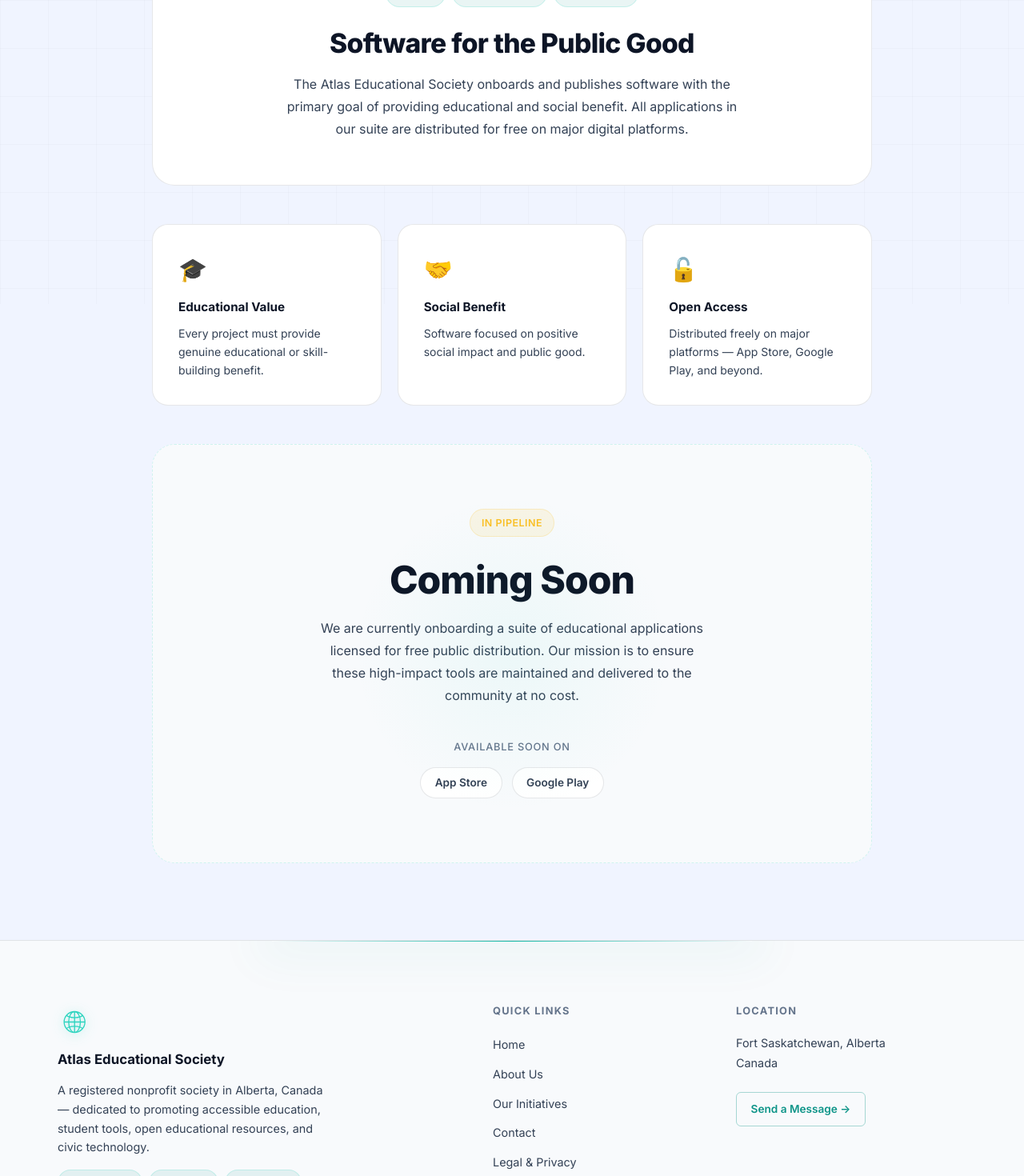
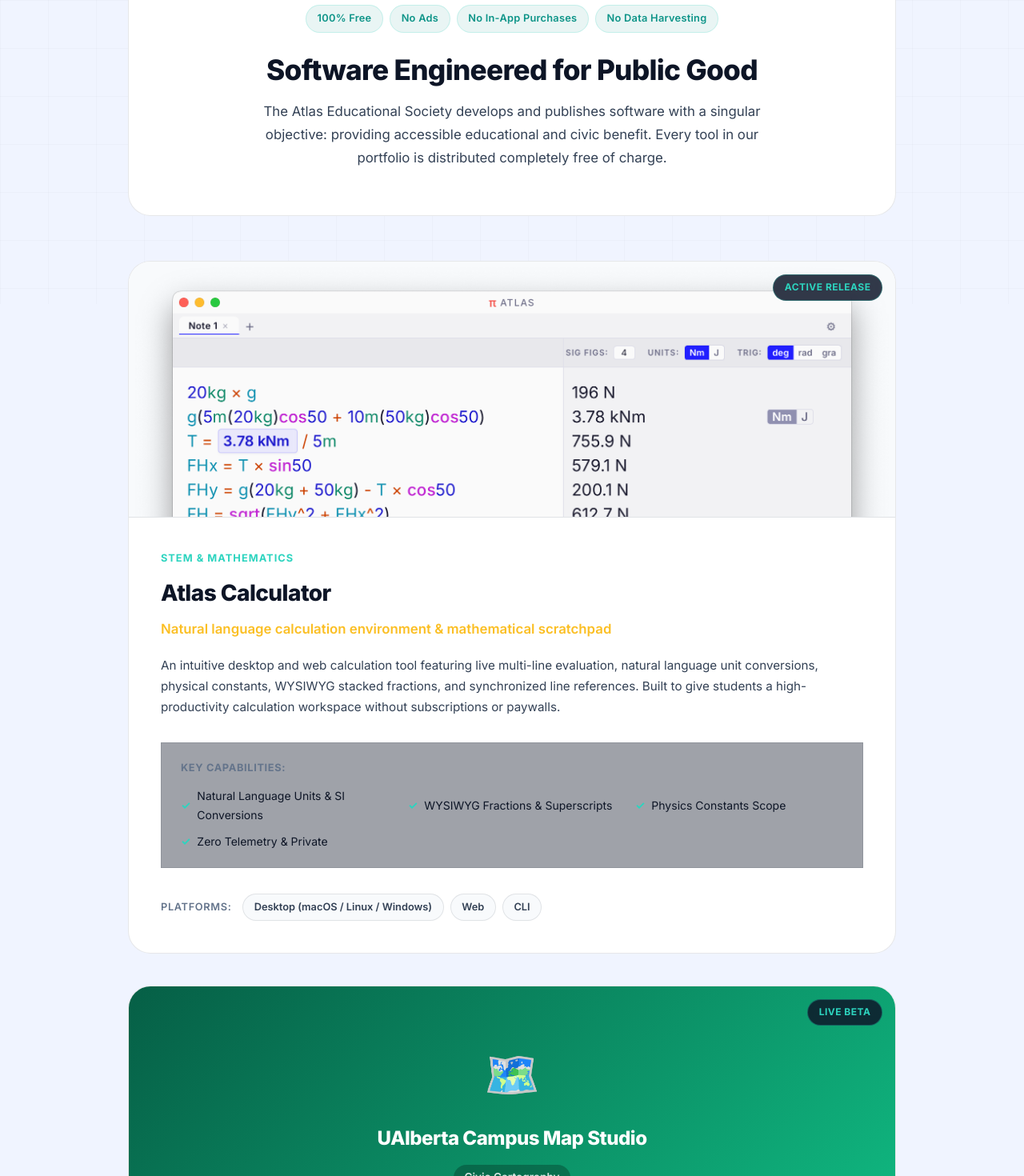
Before and after one commit to mattdanielmurphy/murphy-tech-educational-society-website, a Next.js app: page /projects in a window 1280 px wide. Shown: the part 420-1890 px from the top of the page at 80% size. Built offline with nearby package versions, Linux system fonts and the light colour scheme; a web font is replaced by a local one.

Commit message:
Update AG_CONTEXT.md, src/app/projects/page.tsx, src/app/projects/projects.module.css

```diff
--- a/src/app/projects/page.tsx
+++ b/src/app/projects/page.tsx
@@ -1,52 +1,192 @@
+import Image from "next/image"
+import Link from "next/link"
 import styles from "./projects.module.css"
+
+interface ProjectItem {
+	title: string
+	category: string
+	tagline: string
+	description: string
+	platforms: string[]
+	highlights: string[]
+	status: string
+	imageSrc?: string
+	fallbackGradient: string
+	icon: string
+}
+
+const projects: ProjectItem[] = [
+	{
+		title: "Atlas Calculator",
+		category: "STEM & Mathematics",
+		tagline: "Natural language calculation environment & mathematical scratchpad",
+		description:
+			"An intuitive desktop and web calculation tool featuring live multi-line evaluation, natural language unit conversions, physical constants, WYSIWYG stacked fractions, and synchronized line references. Built to give students a high-productivity calculation workspace without subscriptions or paywalls.",
+		platforms: ["Desktop (macOS / Linux / Windows)", "Web", "CLI"],
+		highlights: ["Natural Language Units & SI Conversions", "WYSIWYG Fractions & Superscripts", "Physics Constants Scope", "Zero Telemetry & Private"],
+		status: "Active Release",
+		imageSrc: "/projects/atlas-calculator.png",
+		fallbackGradient: "linear-gradient(135deg, #1e3a8a, #0ea5e9)",
+		icon: "🧮",
+	},
+	{
+		title: "UAlberta Campus Map Studio",
+		category: "Civic Cartography",
+		tagline: "Infinite-resolution vector campus navigation & heated pedway network",
+		description:
+			"A crisp SVG vector map and indoor navigation studio for the University of Alberta North Campus. Designed specifically for Edmonton winter conditions, featuring detailed indoor heated pedway corridors, building footprints, and instant building search without blurry raster tiles.",
+		platforms: ["Web", "Mobile Web"],
+		highlights: ["True SVG Vector Rendering", "Heated Pedway Corridors", "Sub-Zero Indoor Winter Routing", "Instant Building Search"],
+		status: "Live Beta",
+		imageSrc: "/projects/uofa-campus-map.png",
+		fallbackGradient: "linear-gradient(135deg, #065f46, #10b981)",
+		icon: "🗺️",
+	},
+	{
+		title: "UAlberta Open Student Hub",
+		category: "Student Utility & Accessibility",
+		tagline: "Native mobile client with persistent Single Sign-On and digital OneCard",
+		description:
+			"A modern native iOS student client built to eliminate repetitive logins across university portals. Features a shared persistent SSO session engine, embedded offline vector campus mapping, live ETS LRT departure boards, and a high-contrast digital OneCard barcode for library and recreation scanning.",
+		platforms: ["iOS (SwiftUI)"],
+		highlights: ["Persistent Single Sign-On Engine", "Digital OneCard Barcode Scanner", "Offline Vector Map Integration", "Live Transit LRT Departures"],
+		status: "In Development",
+		imageSrc: "/projects/uofa-student-app.png",
+		fallbackGradient: "linear-gradient(135deg, #047857, #f59e0b)",
+		icon: "📱",
+	},
+	{
+		title: "Typery",
+		category: "Foundational Literacy",
+		tagline: "Adaptive speed reading & touch typing tutor for students",
+		description:
+			"A distraction-free typing mastery platform supporting custom literature imports (EPUB, PDF, TXT) and real-time WPM metrics. Empowers students to build touch typing fluency using their own study materials and classic literature.",
+		platforms: ["Web", "PWA"],
+		highlights: ["EPUB & PDF Book Import", "Adaptive WPM Tracking", "Distraction-Free Reading Mode", "100% Offline Capable"],
+		status: "Active",
+		imageSrc: "/projects/typery.png",
+		fallbackGradient: "linear-gradient(135deg, #4338ca, #8b5cf6)",
+		icon: "⌨️",
+	},
+]
 
 const principles = [
 	{
 		icon: "🎓",
 		label: "Educational Value",
-		desc: "Every project must provide genuine educational or skill-building benefit.",
+		desc: "Every project must provide genuine educational, academic, or skill-building benefit.",
 	},
 	{
 		icon: "🤝",
 		label: "Social Benefit",
-		desc: "Software focused on positive social impact and public good.",
+		desc: "Software focused strictly on positive social impact, accessibility, and public good.",
 	},
 	{
 		icon: "🔓",
-		label: "Open Access",
-		desc: "Distributed freely on major platforms — App Store, Google Play, and beyond.",
+		label: "Always Free & Open",
+		desc: "Distributed freely on major platforms with no subscriptions, advertisements, or data harvesting.",
 	},
 ]
-
-const platforms = ["App Store", "Google Play"]
 
 export default function Projects() {
 	return (
 		<div className={styles.wrapper}>
 			<div className='page-header'>
 				<div className='container'>
-					<h1>Our Work</h1>
-					<p className='lead'>Free educational and socially beneficial software for everyone.</p>
+					<h1>Software Initiatives</h1>
+					<p className='lead'>Free, accessible, and high-utility software engineered for students, educators, and the public.</p>
 				</div>
 			</div>
 
 			<div className='container'>
 				<div className={styles.content}>
-					{/* Philosophy */}
+					{/* Philosophy Banner */}
 					<section className={styles.philosophySection}>
 						<div className={styles.philosophyChips}>
+							<span className='chip'>100% Free</span>
 							<span className='chip'>No Ads</span>
-							<span className='chip'>No Purchases</span>
-							<span className='chip'>No Tracking</span>
+							<span className='chip'>No In-App Purchases</span>
+							<span className='chip'>No Data Harvesting</span>
 						</div>
-						<h2 className={styles.philosophyTitle}>Software for the Public Good</h2>
+						<h2 className={styles.philosophyTitle}>Software Engineered for Public Good</h2>
 						<p className={styles.philosophyDesc}>
-							The Atlas Educational Society onboards and publishes software with the primary goal of providing educational and social benefit. All applications in our suite are distributed for free on
-							major digital platforms.
+							The Atlas Educational Society develops and publishes software with a singular objective: providing accessible educational and civic benefit. Every tool in our portfolio is distributed completely free of charge.
 						</p>
 					</section>
 
-					{/* Principles grid */}
+					{/* Project Showcase List */}
+					<section className={styles.projectsSection}>
+						<div className={styles.projectsGrid}>
+							{projects.map((proj) => (
+								<article key={proj.title} className={styles.projectCard}>
+									{/* Media Frame */}
+									<div className={styles.mediaFrame}>
+										{proj.imageSrc === "/projects/atlas-calculator.png" ? (
+											<div className={styles.imageContainer}>
+												<Image
+													src={proj.imageSrc}
+													alt={proj.title}
+													fill
+													sizes='(max-width: 900px) 100vw, 900px'
+													className={styles.projectImage}
+													priority
+												/>
+											</div>
+										) : (
+											<div className={styles.placeholderMockup} style={{ background: proj.fallbackGradient }}>
+												<span className={styles.mockupIcon}>{proj.icon}</span>
+												<span className={styles.mockupTitle}>{proj.title}</span>
+												<span className={styles.mockupTag}>{proj.category}</span>
+											</div>
+										)}
+										<div className={styles.statusBadge}>{proj.status}</div>
+									</div>
+
+									{/* Project Info */}
+									<div className={styles.projectBody}>
+										<div className={styles.projectMeta}>
+											<span className={styles.projectCategory}>{proj.category}</span>
+										</div>
+										<h2 className={styles.projectTitle}>{proj.title}</h2>
+										<p className={styles.projectTagline}>{proj.tagline}</p>
+										<p className={styles.projectDesc}>{proj.description}</p>
+
+										{/* Key Highlights */}
+										<div className={styles.highlightsWrap}>
+											<span className={styles.highlightsHeading}>Key Capabilities:</span>
+											<ul className={styles.highlightsList}>
+												{proj.highlights.map((item) => (
+													<li key={item} className={styles.highlightItem}>
+														<span className={styles.checkIcon} aria-hidden='true'>✓</span>
+														{item}
+													</li>
+												))}
+											</ul>
+										</div>
+
+										{/* Platforms */}
+										<div className={styles.platformsFooter}>
+											<span className={styles.platformsLabel}>Platforms:</span>
+											<div className={styles.platformPills}>
+												{proj.platforms.map((plat) => (
+													<span key={plat} className={styles.platformPill}>
+														{plat}
+													</span>
+												))}
+											</div>
+										</div>
+									</div>
+								</article>
+							))}
+						</div>
+					</section>
+
+					{/* Principles Grid */}
+					<section className={styles.principlesSection}>
+						<div className={styles.sectionHeader}>
+							<span className='chip'>Our Standards</span>
+							<h2 className={styles.principlesTitle}>The Atlas Software Standard</h2>
+						</div>
 						<div className={styles.principlesGrid}>
 							{principles.map((p) => (
 								<div key={p.label} className={styles.principleCard}>
@@ -56,26 +196,15 @@
 								</div>
 							))}
 						</div>
+					</section>
 
-					{/* Coming soon */}
-					<div className={styles.comingSoonCard}>
-						<div className={styles.comingSoonGlow} aria-hidden='true' />
-						<div className={styles.comingSoonBadge}>In Pipeline</div>
-						<h2 className={styles.comingSoonTitle}>Coming Soon</h2>
-						<p className={styles.comingSoonDesc}>
-							We are currently onboarding a suite of educational applications licensed for free public distribution. Our mission is to ensure these high-impact tools are maintained and delivered to
-							the community at no cost.
-						</p>
-						<div className={styles.platformsRow}>
-							<span className={styles.platformsLabel}>Available soon on</span>
-							<div className={styles.platformPills}>
-								{platforms.map((p) => (
-									<span key={p} className={styles.platformPill}>
-										{p}
-									</span>
-								))}
-							</div>
-						</div>
+					{/* Contact CTA */}
+					<div className={styles.bottomCta}>
+						<h2>Have an educational tool or idea?</h2>
+						<p>We welcome collaborations, student feedback, and proposals for civic technology initiatives.</p>
+						<Link href='/contact' className='btn-primary'>
+							Connect With Us →
+						</Link>
 					</div>
 				</div>
 			</div>
--- a/src/app/projects/projects.module.css
+++ b/src/app/projects/projects.module.css
@@ -3,18 +3,18 @@
 }
 
 .content {
-	max-width: 900px;
+	max-width: 960px;
 	margin: 0 auto;
 }
 
 /* Philosophy */
 .philosophySection {
 	text-align: center;
-	padding: 3.5rem;
+	padding: 3.5rem 2rem;
 	background: var(--surface);
 	border: 1px solid var(--border);
 	border-radius: var(--radius-xl);
-	margin-bottom: 3rem;
+	margin-bottom: 3.5rem;
 }
 
 .philosophyChips {
@@ -26,7 +26,7 @@
 }
 
 .philosophyTitle {
-	font-size: clamp(1.5rem, 3vw, 2.1rem);
+	font-size: clamp(1.6rem, 3.5vw, 2.2rem);
 	font-weight: 800;
 	color: var(--foreground);
 	letter-spacing: -0.02em;
@@ -34,19 +34,247 @@
 }
 
 .philosophyDesc {
-	font-size: 1rem;
+	font-size: 1.05rem;
 	color: var(--foreground-muted);
 	line-height: 1.75;
-	max-width: 580px;
+	max-width: 640px;
 	margin: 0 auto;
 }
 
+/* Projects Showcase */
+.projectsSection {
+	margin-bottom: 4.5rem;
+}
+
+.projectsGrid {
+	display: flex;
+	flex-direction: column;
+	gap: 2.5rem;
+}
+
+.projectCard {
+	background: var(--surface);
+	border: 1px solid var(--border);
+	border-radius: var(--radius-xl);
+	overflow: hidden;
+	display: flex;
+	flex-direction: column;
+	transition: border-color var(--transition), box-shadow var(--transition), transform var(--transition);
+}
+
+.projectCard:hover {
+	border-color: var(--border-hover);
+	box-shadow: 0 12px 40px rgba(0, 0, 0, 0.25);
+	transform: translateY(-2px);
+}
+
+.mediaFrame {
+	position: relative;
+	width: 100%;
+	height: 320px;
+	background: var(--navy-900);
+	border-bottom: 1px solid var(--border);
+	overflow: hidden;
+}
+
+.imageContainer {
+	position: relative;
+	width: 100%;
+	height: 100%;
+}
+
+.projectImage {
+	object-fit: cover;
+	object-position: top center;
+}
+
+.placeholderMockup {
+	width: 100%;
+	height: 100%;
+	display: flex;
+	flex-direction: column;
+	align-items: center;
+	justify-content: center;
+	gap: 0.75rem;
+	padding: 2rem;
+	text-align: center;
+}
+
+.mockupIcon {
+	font-size: 3.5rem;
+}
+
+.mockupTitle {
+	font-size: 1.5rem;
+	font-weight: 800;
+	color: #ffffff;
+	letter-spacing: -0.02em;
+}
+
+.mockupTag {
+	font-size: 0.85rem;
+	font-weight: 600;
+	color: rgba(255, 255, 255, 0.85);
+	background: rgba(0, 0, 0, 0.25);
+	padding: 0.3rem 0.85rem;
+	border-radius: 99px;
+	backdrop-filter: blur(8px);
+}
+
+.statusBadge {
+	position: absolute;
+	top: 1rem;
+	right: 1rem;
+	padding: 0.35rem 0.85rem;
+	border-radius: 99px;
+	font-size: 0.75rem;
+	font-weight: 700;
+	letter-spacing: 0.04em;
+	text-transform: uppercase;
+	background: rgba(15, 23, 42, 0.85);
+	color: var(--teal-400);
+	border: 1px solid rgba(45, 212, 191, 0.3);
+	backdrop-filter: blur(8px);
+}
+
+.projectBody {
+	padding: 2.5rem;
+	display: flex;
+	flex-direction: column;
+	gap: 1rem;
+}
+
+.projectMeta {
+	display: flex;
+	align-items: center;
+	gap: 0.75rem;
+}
+
+.projectCategory {
+	font-size: 0.8rem;
+	font-weight: 700;
+	text-transform: uppercase;
+	letter-spacing: 0.08em;
+	color: var(--teal-400);
+}
+
+.projectTitle {
+	font-size: 1.75rem;
+	font-weight: 800;
+	color: var(--foreground);
+	letter-spacing: -0.02em;
+	margin: 0;
+}
+
+.projectTagline {
+	font-size: 1.05rem;
+	font-weight: 600;
+	color: var(--gold-400);
+	line-height: 1.4;
+	margin: 0;
+}
+
+.projectDesc {
+	font-size: 0.95rem;
+	color: var(--foreground-muted);
+	line-height: 1.7;
+	margin: 0.25rem 0 0.5rem 0;
+}
+
+.highlightsWrap {
+	background: rgba(15, 23, 42, 0.4);
+	border: 1px solid var(--border);
+	border-radius: var(--radius-md);
+	padding: 1.25rem 1.5rem;
+	margin: 0.5rem 0;
+}
+
+.highlightsHeading {
+	display: block;
+	font-size: 0.8rem;
+	font-weight: 700;
+	text-transform: uppercase;
+	letter-spacing: 0.05em;
+	color: var(--foreground-subtle);
+	margin-bottom: 0.75rem;
+}
+
+.highlightsList {
+	list-style: none;
+	padding: 0;
+	margin: 0;
+	display: grid;
+	grid-template-columns: repeat(auto-fit, minmax(220px, 1fr));
+	gap: 0.6rem 1.5rem;
+}
+
+.highlightItem {
+	font-size: 0.875rem;
+	color: var(--foreground);
+	display: flex;
+	align-items: center;
+	gap: 0.5rem;
+}
+
+.checkIcon {
+	color: var(--teal-400);
+	font-weight: 700;
+}
+
+.platformsFooter {
+	display: flex;
+	align-items: center;
+	gap: 0.85rem;
+	margin-top: 0.5rem;
+	flex-wrap: wrap;
+}
+
+.platformsLabel {
+	font-size: 0.8rem;
+	font-weight: 600;
+	color: var(--foreground-subtle);
+	text-transform: uppercase;
+	letter-spacing: 0.05em;
+}
+
+.platformPills {
+	display: flex;
+	gap: 0.5rem;
+	flex-wrap: wrap;
+}
+
+.platformPill {
+	padding: 0.3rem 0.85rem;
+	border-radius: 99px;
+	font-size: 0.8rem;
+	font-weight: 600;
+	background: var(--surface-raised);
+	border: 1px solid var(--border);
+	color: var(--foreground-muted);
+}
+
 /* Principles */
+.principlesSection {
+	margin-bottom: 4rem;
+}
+
+.sectionHeader {
+	text-align: center;
+	margin-bottom: 2rem;
+}
+
+.principlesTitle {
+	font-size: 1.8rem;
+	font-weight: 800;
+	color: var(--foreground);
+	letter-spacing: -0.02em;
+	margin-top: 0.5rem;
+}
+
 .principlesGrid {
 	display: grid;
 	grid-template-columns: repeat(auto-fit, minmax(240px, 1fr));
 	gap: 1.25rem;
-	margin-bottom: 3rem;
 }
 
 .principleCard {
@@ -57,23 +285,17 @@
 	display: flex;
 	flex-direction: column;
 	gap: 0.75rem;
-	transition: border-color var(--transition), box-shadow var(--transition), transform var(--transition);
-}
-
-.principleCard:hover {
-	border-color: var(--border-hover);
-	box-shadow: 0 0 32px rgba(45, 212, 191, 0.08);
-	transform: translateY(-3px);
 }
 
 .principleIcon {
-	font-size: 1.8rem;
+	font-size: 2rem;
 }
 
 .principleLabel {
-	font-size: 0.95rem;
+	font-size: 1rem;
 	font-weight: 700;
 	color: var(--foreground);
+	margin: 0;
 }
 
 .principleDesc {
@@ -83,99 +305,49 @@
 	margin: 0;
 }
 
-/* Coming soon */
-.comingSoonCard {
-	position: relative;
-	overflow: hidden;
+/* Bottom CTA */
+.bottomCta {
+	text-align: center;
+	padding: 3.5rem 2rem;
 	background: var(--navy-900);
-	border: 1px dashed rgba(45, 212, 191, 0.2);
+	border: 1px solid var(--border);
 	border-radius: var(--radius-xl);
-	padding: 5rem 3rem;
-	text-align: center;
+	display: flex;
+	flex-direction: column;
+	align-items: center;
+	gap: 1rem;
 }
 
-.comingSoonGlow {
-	position: absolute;
-	top: 50%;
-	left: 50%;
-	transform: translate(-50%, -50%);
-	width: 400px;
-	height: 400px;
-	border-radius: 50%;
-	background: radial-gradient(circle, rgba(45, 212, 191, 0.06) 0%, transparent 70%);
-	pointer-events: none;
-}
-
-.comingSoonBadge {
-	display: inline-flex;
-	align-items: center;
-	gap: 0.6rem;
-	padding: 0.35rem 0.9rem;
-	border-radius: 99px;
-	font-size: 0.78rem;
-	font-weight: 600;
-	letter-spacing: 0.04em;
-	text-transform: uppercase;
-	background: rgba(251, 191, 36, 0.1);
-	color: var(--gold-400);
-	border: 1px solid rgba(251, 191, 36, 0.2);
-	margin-bottom: 1.5rem;
-}
-
-.comingSoonTitle {
-	font-size: clamp(2rem, 5vw, 3rem);
+.bottomCta h2 {
+	font-size: 1.75rem;
 	font-weight: 800;
 	color: var(--foreground);
 	letter-spacing: -0.02em;
-	margin-bottom: 1rem;
+	margin: 0;
 }
 
-.comingSoonDesc {
+.bottomCta p {
 	font-size: 1rem;
 	color: var(--foreground-muted);
-	line-height: 1.75;
 	max-width: 500px;
-	margin: 0 auto 2.5rem;
+	margin: 0;
+	line-height: 1.6;
 }
 
-.platformsRow {
-	display: flex;
-	flex-direction: column;
-	align-items: center;
-	gap: 0.875rem;
-}
-
-.platformsLabel {
-	font-size: 0.8rem;
-	font-weight: 500;
-	color: var(--foreground-subtle);
-	text-transform: uppercase;
-	letter-spacing: 0.06em;
-}
-
-.platformPills {
-	display: flex;
-	gap: 0.75rem;
-	flex-wrap: wrap;
-	justify-content: center;
-}
-
-.platformPill {
-	padding: 0.45rem 1.1rem;
-	border-radius: 99px;
-	font-size: 0.85rem;
-	font-weight: 600;
-	background: var(--surface);
-	border: 1px solid var(--border);
-	color: var(--foreground-muted);
-}
-
-@media (max-width: 600px) {
+@media (max-width: 680px) {
 	.philosophySection {
-		padding: 2.5rem 1.75rem;
+		padding: 2.5rem 1.5rem;
 	}
 
-	.comingSoonCard {
-		padding: 3.5rem 1.75rem;
+	.projectBody {
+		padding: 1.75rem;
+	}
+
+	.mediaFrame {
+		height: 220px;
+	}
+
+	.highlightsList {
+		grid-template-columns: 1fr;
 	}
 }
```
Also changed, not shown: 1 other file (tests, documents, lock files or other folders). Lines whose indentation alone changed are shown as unchanged.
